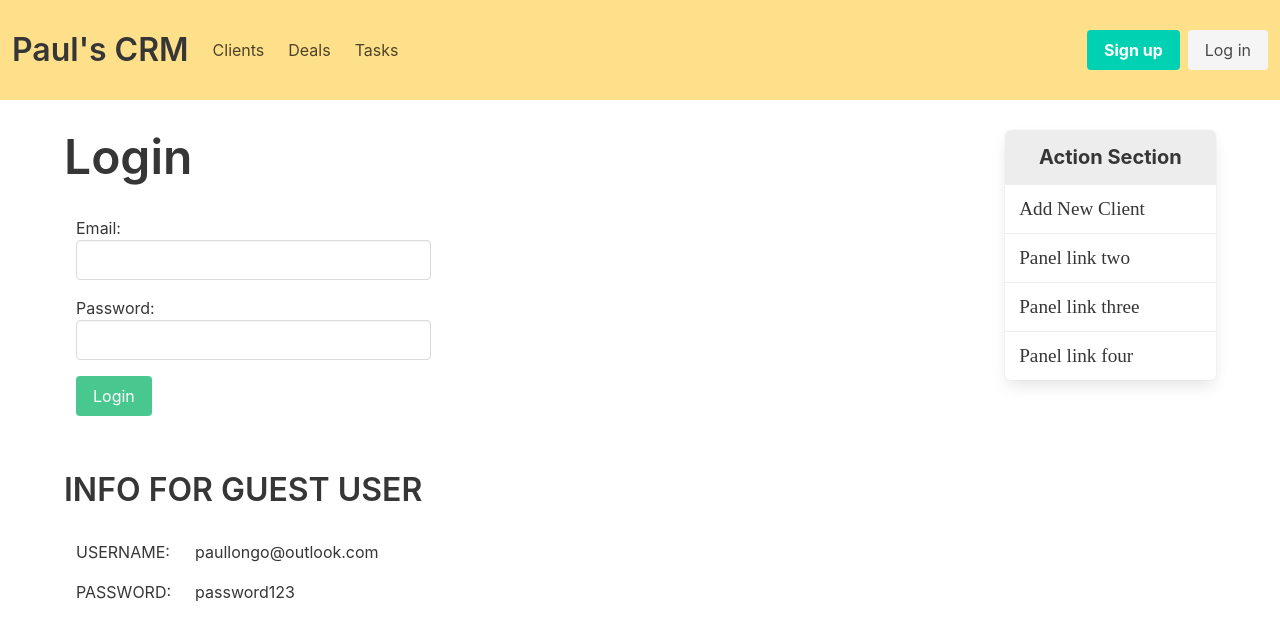
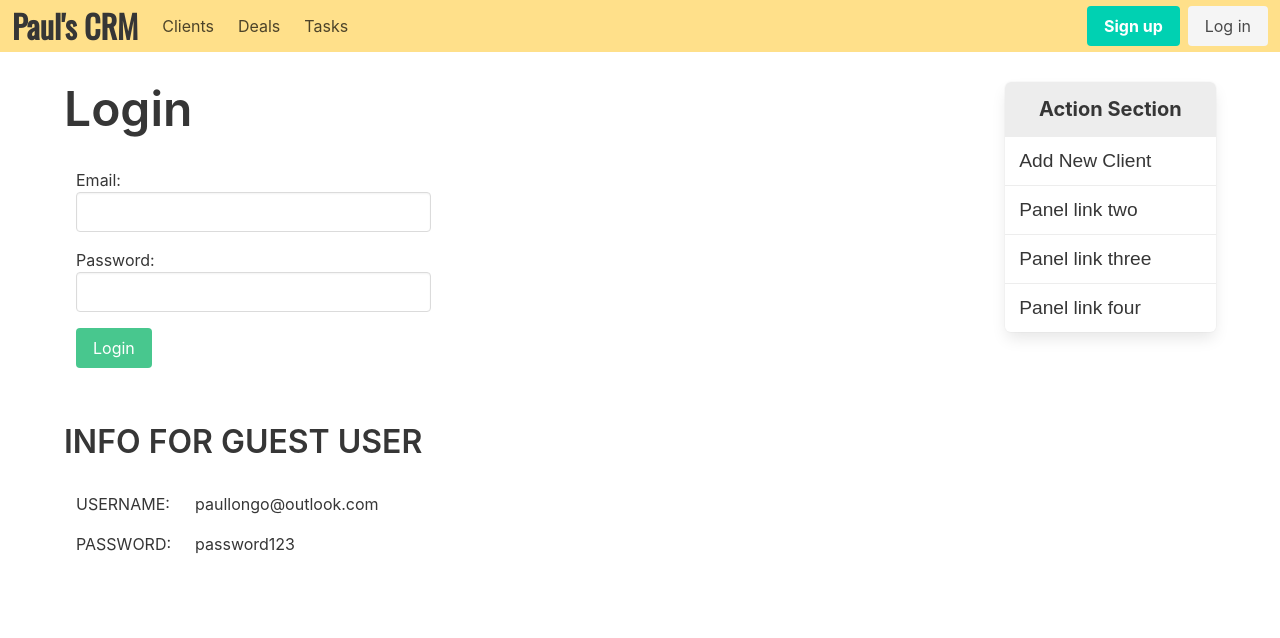
Before and after one commit to plwebdesigns/mycrm2-client, an Angular app: page /login in a window 1280 px wide. Shown: the top 638 px of the page. Built offline with nearby package versions, Linux system fonts and the light colour scheme.

Commit message:
DatePipe bug with safari

```diff
--- a/src/app/app.component.css
+++ b/src/app/app.component.css
@@ -1,10 +1,15 @@
+@import url('https://fonts.googleapis.com/css?family=Oswald');
+
 a.panel-block {
-    font-family: "Bodoni 72";
+    font-family: "Bodoni 72", sans-serif;
     font-size: larger;
 }
 .panel-block {
 
 }
 .navbar.is-warning.my-nav {
-    height: 100px;
+    height: 50px;
 }
+.my-nav h2 {
+    font-family: 'oswald', sans-serif;
+}
--- a/src/app/deals/deal-detail/deal-detail.component.html
+++ b/src/app/deals/deal-detail/deal-detail.component.html
@@ -56,7 +56,7 @@
                 <td>
                   Updated:
                   <input class="input" name="updated_at"
-                         [ngModel]="deal.updated_at | date:'mm/dd/yyyy'"
+                         [ngModel]="deal.updated_at | date:'mediumDate'"
                          (ngModelChange)="deal.updated_at=$event">
                 </td>
                 <td>
--- a/src/app/deals/deal-detail/deal-detail.component.ts
+++ b/src/app/deals/deal-detail/deal-detail.component.ts
@@ -22,7 +22,9 @@ export class DealDetailComponent implements OnInit {
 
   showDeal() {
     const id = +this.route.snapshot.paramMap.get('id');
+
     const seq = this.dealService.showDeal(id);
+
 
     seq.subscribe((deal: any) => {this.deal = deal.data },
         err => console.warn('Something went wrong with showDeal() ' + err)
```
